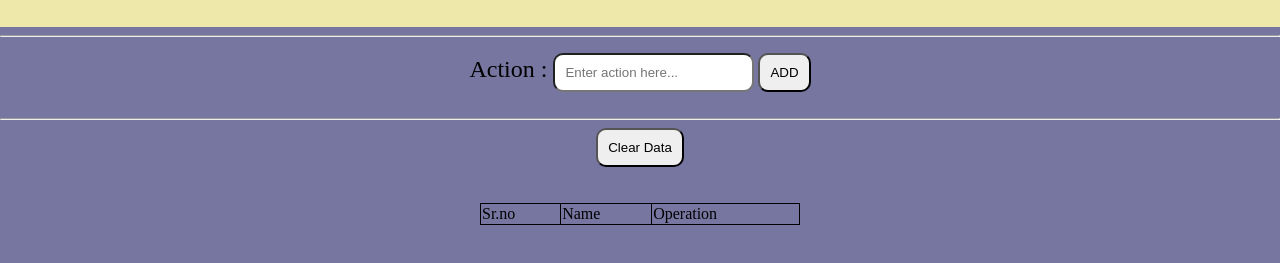
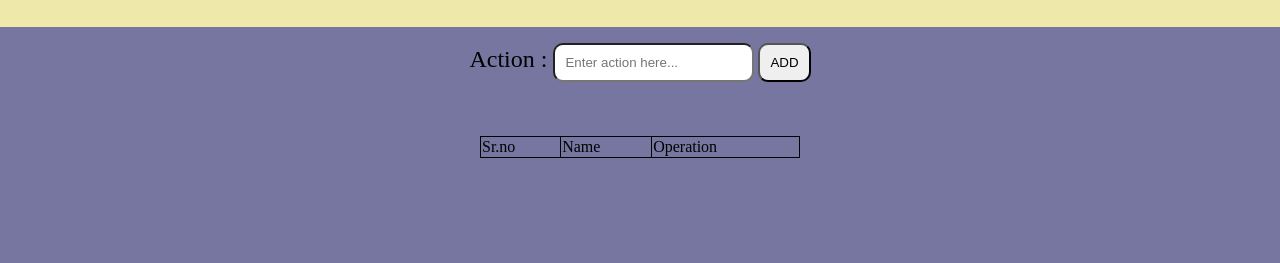
Before and after one commit to yashvi1312/Action-Agenda, a plain HTML site: page index.html in a window 1280 px wide. Shown: the part 71-334 px from the top of the page. Drawn offline with Linux system fonts and the light colour scheme.

Commit message:
Update index.html

```diff
--- a/index.html
+++ b/index.html
@@ -13,7 +13,7 @@
 <body>
 
    <header><b>Action Agenda</b></header>
-    <hr>
+    <!-- <hr> -->
     <!-- <input type="button" onclick="location.reload()" value="Refresh Page"> -->
     <center>
     <div class="main">
@@ -22,8 +22,8 @@
         <input type="button" value="ADD" onclick="return managedata()">
         <br>
         <div id="msg"></div><br>
-        <hr>
-        <input type="button" onclick="localStorage.clear()" value="Clear Data">
+        <!-- <hr> -->
+        <!-- <input type="button" onclick="localStorage.clear()" value="Clear Data"> -->
     </div>
     <br><br>
     <table border="1">
```
